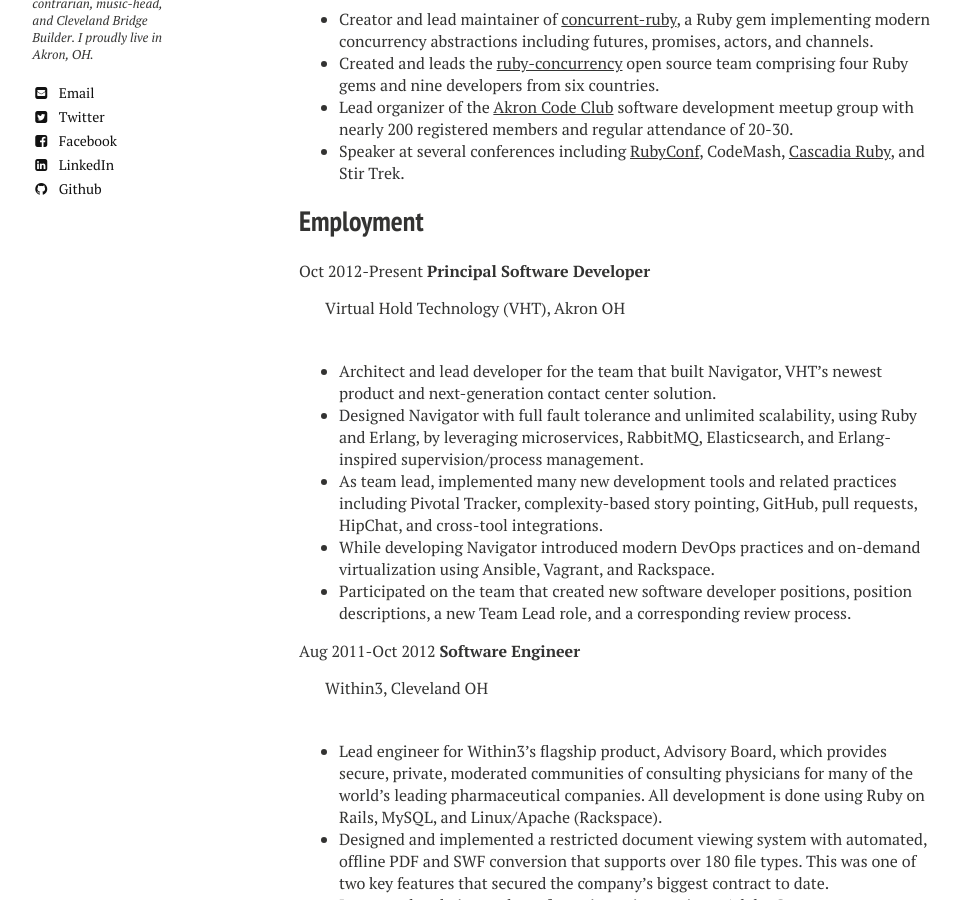
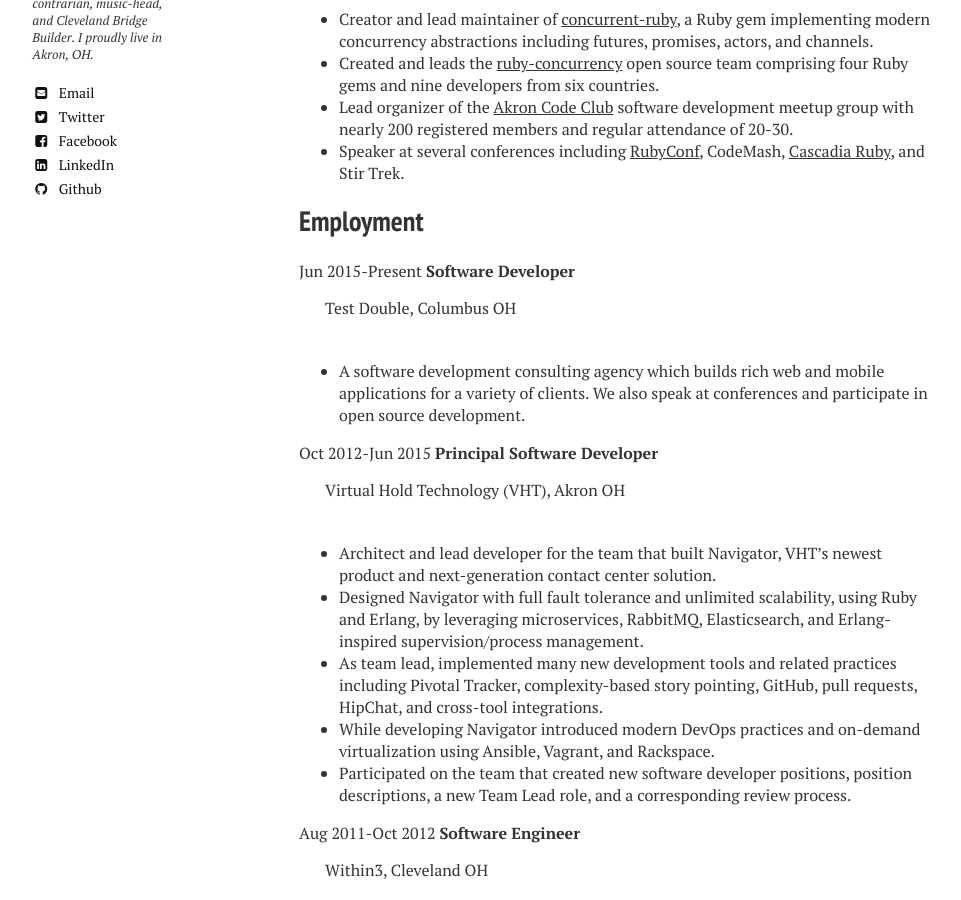
Before and after one commit to jdantonio/jdantonio.github.io, a Jekyll site: the page built from cv/index.md, in a window 1280 px wide and 900 px high, scrolled down 644 px. Shown: the whole window, without its empty margins (21-982 px from the left). Built offline with Jekyll 4.4.1, drawn with Linux system fonts in a browser that asks for light colours; nearby versions of some CDN libraries.

Commit message:
Added Test Double to CV.

```diff
--- a/cv/index.md
+++ b/cv/index.md
@@ -9,7 +9,7 @@
 ---
 
 *For the traditionalists, please download the* [MS Word](/cv/jerry-dantonio-resume.doc) *or*
-[PDF](/cv/jerry-dantonio-resume.doc) *version.*
+[PDF](/cv/jerry-dantonio-resume.pdf) *version.*
 
 ## Objective
 
@@ -32,7 +32,13 @@
 
 ## Employment
 
-Oct 2012-Present **Principal Software Developer**
+Jun 2015-Present **Software Developer**
+
+Test Double, Columbus OH
+
+* A software development consulting agency which builds rich web and mobile applications for a variety of clients. We also speak at conferences and participate in open source development.
+
+Oct 2012-Jun 2015 **Principal Software Developer**
 
 Virtual Hold Technology (VHT), Akron OH
 
```
Also changed, not shown: 2 other files.
